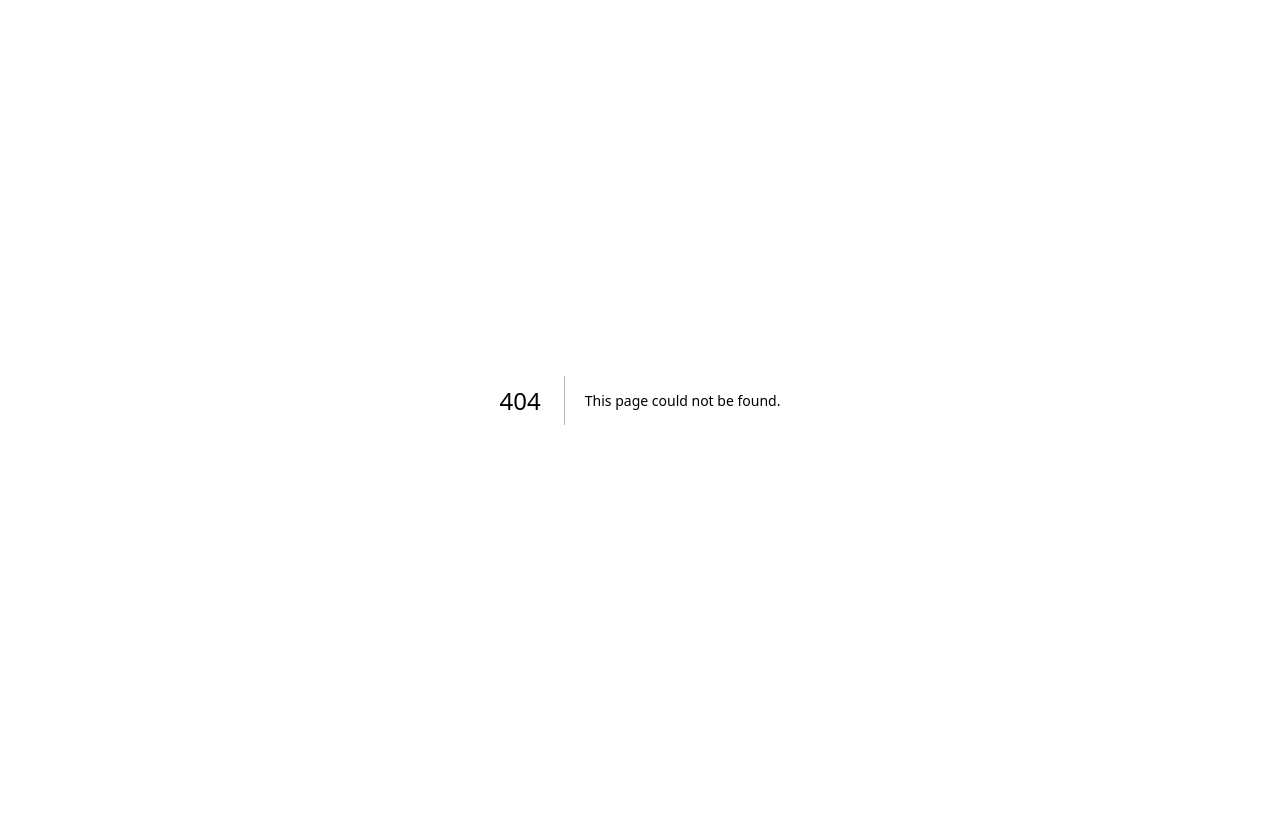
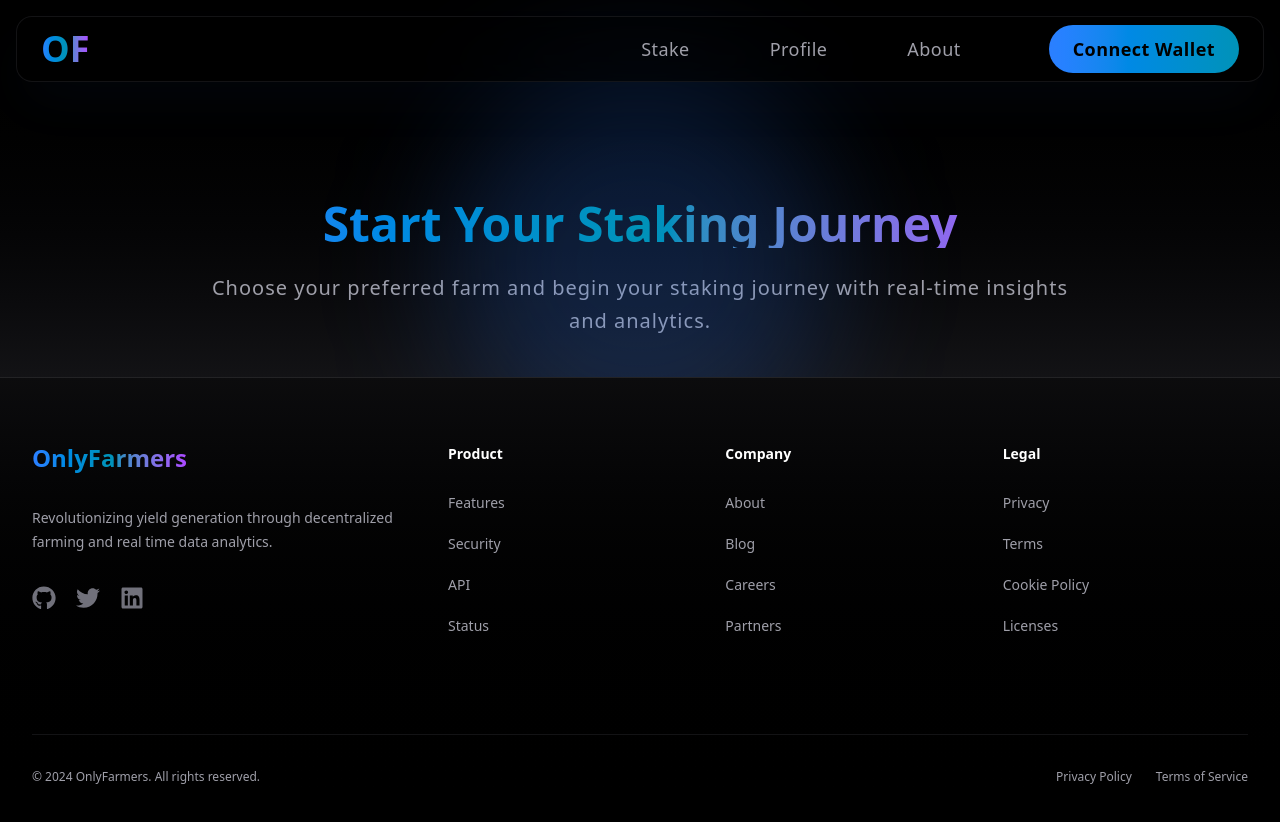
Before and after one commit to OoviyaManickam/OnlyFarmers, a Next.js app: page /start-stake in a window 1280 px wide. Before the commit this address had no page. Shown: the top 822 px of the page. Before the commit the page ends 800 px from the top, so only its background shows below. Built offline with nearby package versions, Linux system fonts and the light colour scheme.

Commit message:
butoon added to stake and start-stage page layout

```diff
--- a/src/app/stake/page.tsx
+++ b/src/app/stake/page.tsx
@@ -3,6 +3,7 @@
 import { motion } from "framer-motion";
 import Navbar from '@/components/navbar';
 import Footer from '@/components/footer';
+import Link from 'next/link';
 
 export default function StakePage() {
   return (
@@ -29,10 +30,20 @@ export default function StakePage() {
               <p className="text-lg md:text-xl text-zinc-400 leading-relaxed font-space-grotesk tracking-wider">
                 Turning real-time farm data into smart investments - where crops grow, profits flow, and Web3 complexity stays out of sight!
               </p>
+              <Link href="/start-stake">
+                <motion.button
+                  initial={{ opacity: 0, y: 20 }}
+                  animate={{ opacity: 1, y: 0 }}
+                  transition={{ duration: 0.8, delay: 0.3 }}
+                  className="mt-8 px-8 py-4 bg-gradient-to-r from-blue-500 to-cyan-600 hover:from-blue-400 hover:to-cyan-500 text-black rounded-full text-lg font-semibold transition-all duration-300 transform hover:scale-105 hover:shadow-lg hover:shadow-blue-500/20 font-space-grotesk tracking-wide"
+                >
+                  Start Staking
+                </motion.button>
+              </Link>
             </motion.div>
 
             {/* Feature Boxes */}
-            <div className="grid md:grid-cols-2 gap-8 mt-20">
+            <div className="grid md:grid-cols-2 gap-8 mt-15">
               {/* Stake and Yield Box */}
               <motion.div
                 initial={{ opacity: 0, x: -20 }}
--- /dev/null
+++ b/src/app/start-stake/page.tsx
@@ -0,0 +1,40 @@
+"use client";
+
+import { motion } from "framer-motion";
+import Navbar from '@/components/navbar';
+import Footer from '@/components/footer';
+
+export default function StartStakePage() {
+  return (
+    <main className="min-h-screen bg-gradient-to-b from-black via-zinc-900 to-black relative">
+      <div className="absolute inset-0 bg-[radial-gradient(ellipse_at_top,_var(--tw-gradient-stops))] from-blue-900/20 via-black/0 to-transparent"></div>
+      <div className="absolute inset-0 bg-[radial-gradient(ellipse_at_bottom_right,_var(--tw-gradient-stops))] from-cyan-900/10 via-black/0 to-transparent"></div>
+      <div className="relative flex flex-col min-h-screen">
+        <Navbar />
+        <div className="container mx-auto px-6 lg:px-8 p-10 flex-grow">
+          <div className="pt-32 lg:pt-40">
+            <motion.div
+              initial={{ opacity: 0, y: 20 }}
+              animate={{ opacity: 1, y: 0 }}
+              transition={{ duration: 0.8 }}
+              className="text-center max-w-4xl mx-auto relative"
+            >
+              {/* Spotlight Effect */}
+              <div className="absolute -top-32 left-1/2 -translate-x-1/2 w-96 h-96 bg-blue-500/20 rounded-full blur-3xl pointer-events-none"></div>
+
+              <h1 className="relative text-4xl md:text-5xl font-bold bg-gradient-to-r from-blue-500 via-cyan-600 to-purple-500 text-transparent bg-clip-text mb-6 font-space-grotesk">
+                Start Your Staking Journey
+              </h1>
+              <p className="text-lg md:text-xl text-zinc-400 leading-relaxed font-space-grotesk tracking-wider">
+                Choose your preferred farm and begin your staking journey with real-time insights and analytics.
+              </p>
+            </motion.div>
+
+            {/* Content will be added here */}
+          </div>
+        </div>
+        <Footer />
+      </div>
+    </main>
+  );
+}
```
